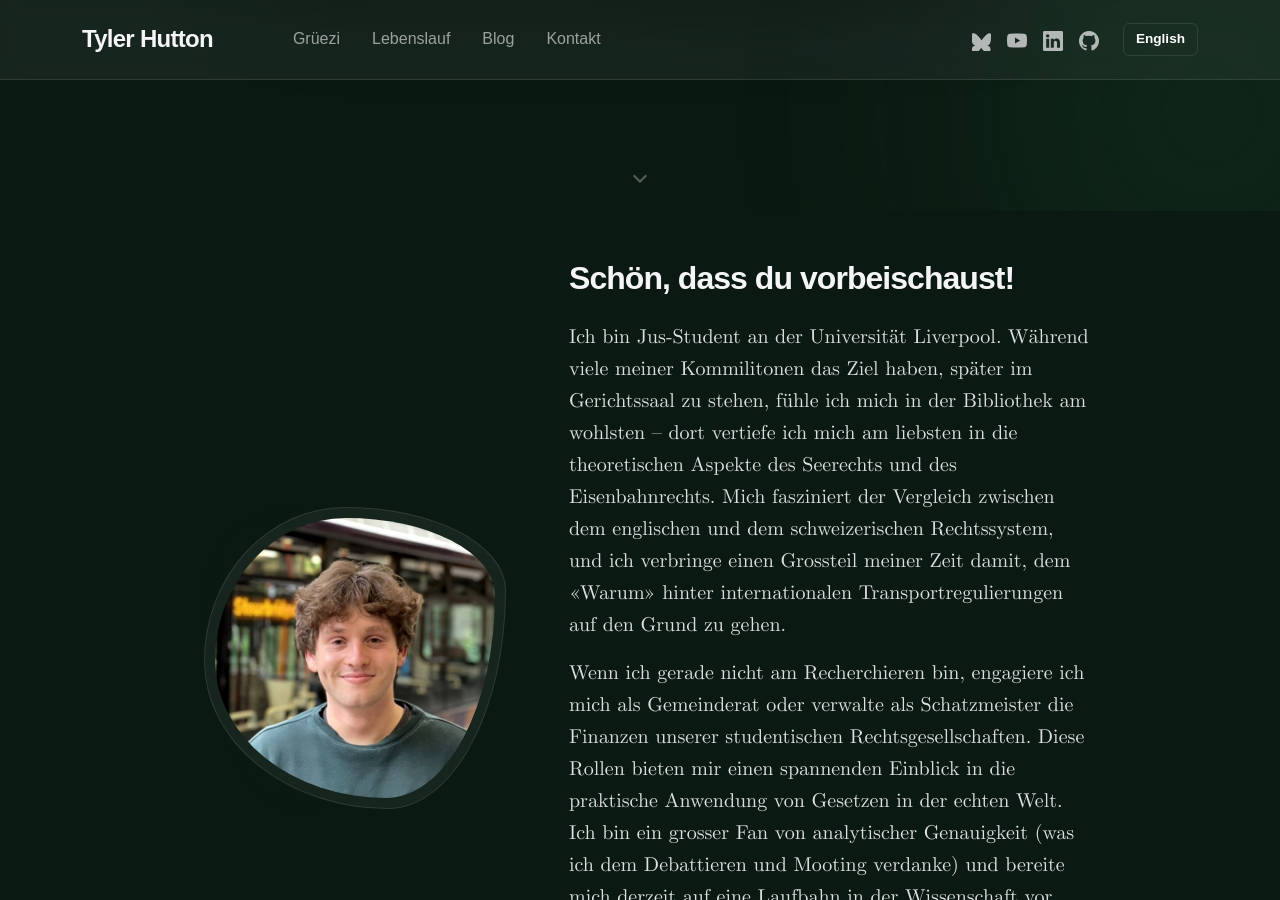
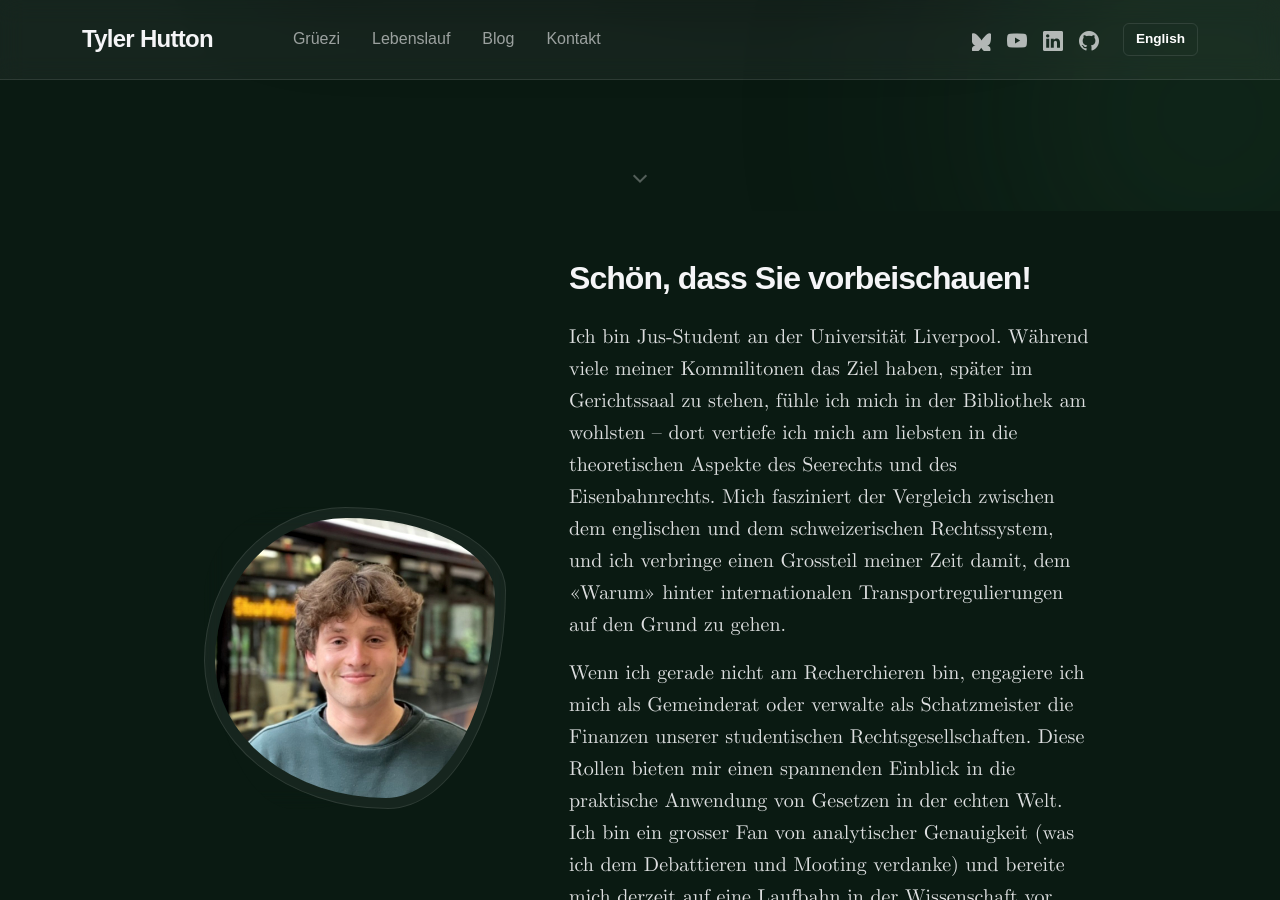
Before and after one commit to huttontyler/website, a Jekyll site: the page built from de/index.html, in a window 1280 px wide and 900 px high, scrolled down 697 px. Built offline with Jekyll 4.4.1, drawn with Linux system fonts in a browser that asks for light colours; some web fonts are replaced.

Commit message:
Update index.html

```diff
--- a/de/index.html
+++ b/de/index.html
@@ -50,7 +50,7 @@ permalink: /de/
 
     <div class="col-11 col-md-6">
         <div class="bio-content">
-          <h2 class="display-font mb-4">Schön, dass du vorbeischaust!</h2>
+          <h2 class="display-font mb-4">Schön, dass Sie vorbeischauen!</h2>
           <p class="academic-text">
             Ich bin Jus-Student an der Universität Liverpool. Während viele meiner Kommilitonen das Ziel haben, später im Gerichtssaal zu stehen, fühle ich mich in der Bibliothek am wohlsten – dort vertiefe ich mich am liebsten in die theoretischen Aspekte des Seerechts und des Eisenbahnrechts. Mich fasziniert der Vergleich zwischen dem englischen und dem schweizerischen Rechtssystem, und ich verbringe einen Grossteil meiner Zeit damit, dem «Warum» hinter internationalen Transportregulierungen auf den Grund zu gehen.
           </p>
```
